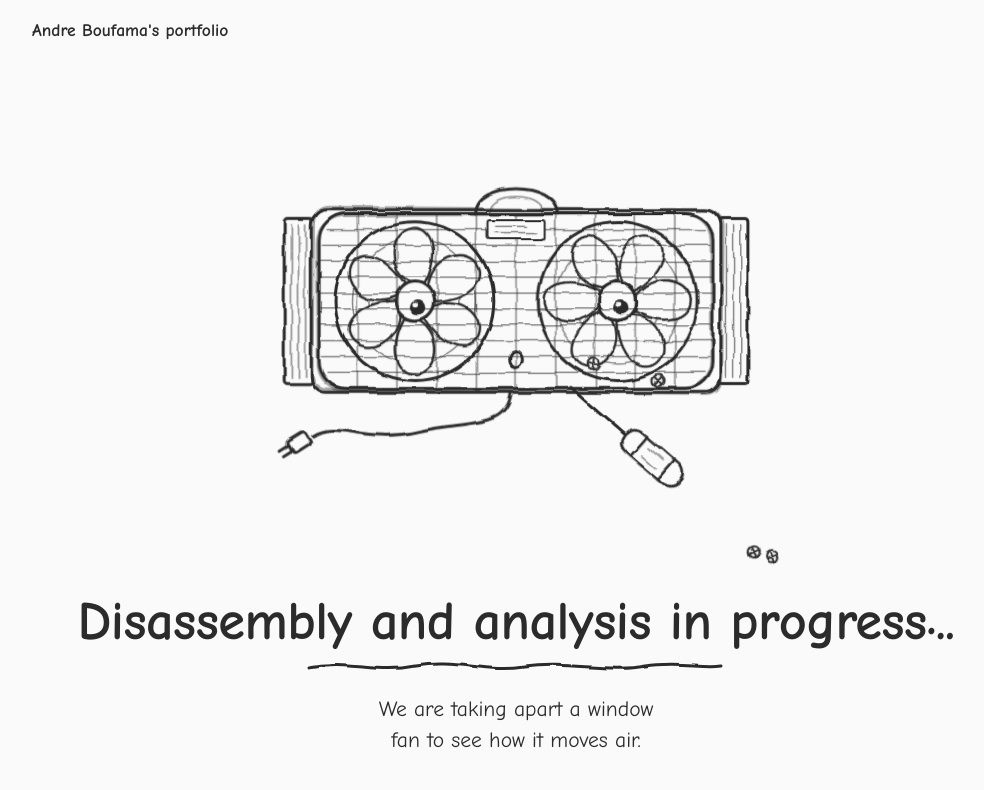
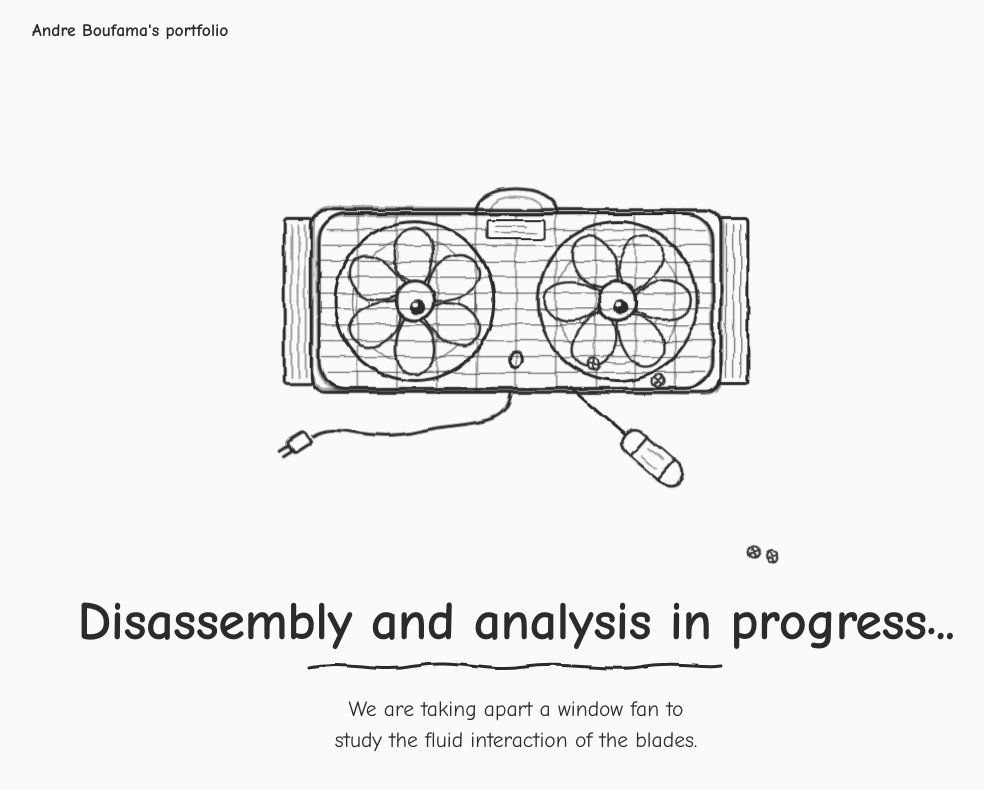
Before and after one commit to aboufama/FMD, a plain HTML site: page index.html in a window 1280 px wide. Shown: the whole page, without its empty margins (124-1108 px from the left). Drawn offline with Linux system fonts and the light colour scheme; a web font is replaced by a local one.

Commit message:
Update the description sentence
Co-Authored-By: Claude Mythos 5.2 <noreply@anthropic.com>

```diff
--- a/index.html
+++ b/index.html
@@ -369,7 +369,7 @@
     <path d="M4,10 C40,2 70,16 110,8 C150,1 180,15 220,9 C262,3 300,15 340,8 C370,3 396,10 416,7" fill="none" stroke="#2b2b2b" stroke-width="3" stroke-linecap="round" filter="url(#boil)"/>
   </svg>
 
-  <p class="note">We are taking apart a window fan to see how it moves air.</p>
+  <p class="note">We are taking apart a window fan to study the fluid interaction of the blades.</p>
 </main>
 
 <script>
```
